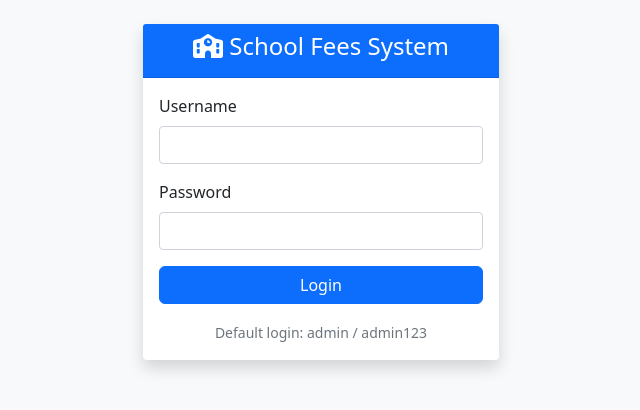
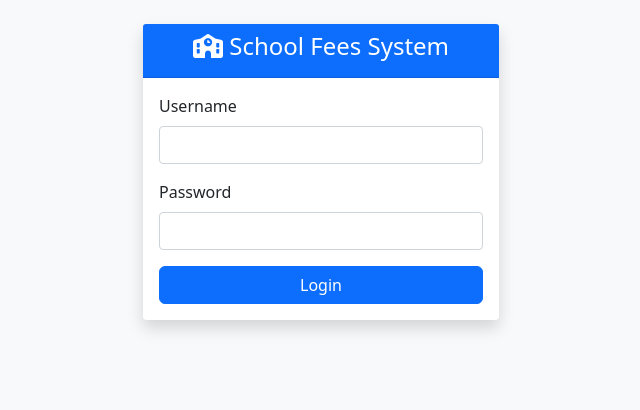
Before and after one commit to obedatieku9-creator/school-fees-system, a Flask app: page /login in a window 1280 px wide. Shown: the top 410 px of the page, without its empty margins (319-959 px from the left). Run offline with Flask 3, Linux system fonts and the light colour scheme.

Commit message:
Remove default login credentials note from login page

```diff
--- a/templates/login.html
+++ b/templates/login.html
@@ -24,9 +24,6 @@
                         <button type="submit" class="btn btn-primary">Login</button>
                     </div>
                 </form>
-                <div class="mt-3 text-center">
-                    <small class="text-muted">Default login: admin / admin123</small>
-                </div>
             </div>
         </div>
     </div>
```
